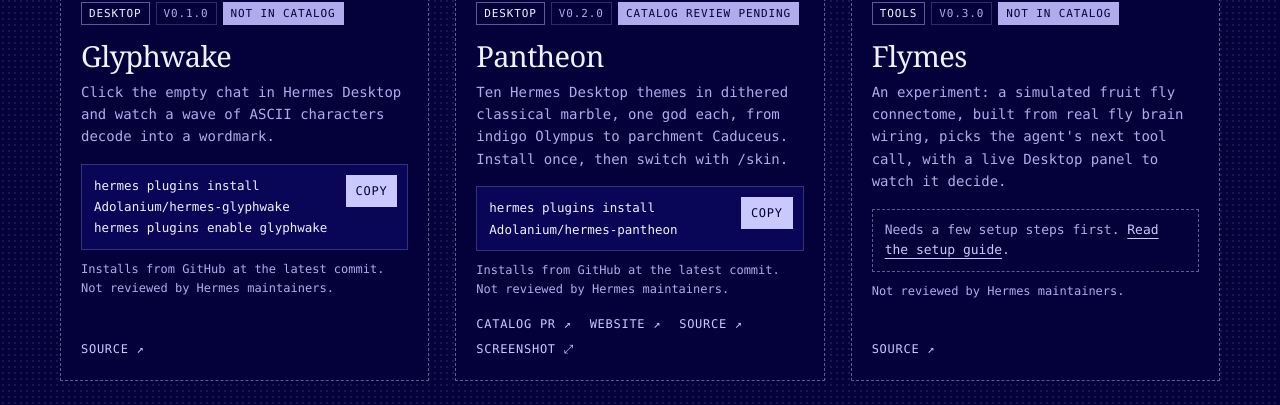
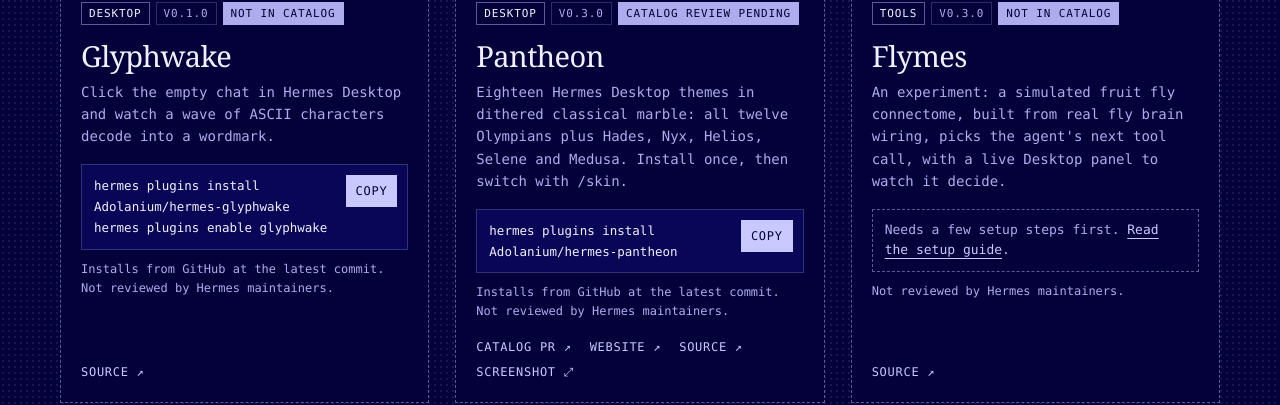
Before and after one commit to Adolanium/hermes-plugins, a plain HTML site: page index.html in a window 1280 px wide. Shown: the part 5150-5555 px from the top of the page. Drawn offline with Linux system fonts and the light colour scheme.

Commit message:
Pantheon: eighteen gods

```diff
--- a/catalog.config.json
+++ b/catalog.config.json
@@ -67,7 +67,7 @@
     "hermes-pantheon": {
       "category": "Desktop",
       "pending": "https://github.com/NousResearch/hermes-agent/pull/141032",
-      "summary": "Ten Hermes Desktop themes in dithered classical marble, one god each, from indigo Olympus to parchment Caduceus. Install once, then switch with /skin.",
+      "summary": "Eighteen Hermes Desktop themes in dithered classical marble: all twelve Olympians plus Hades, Nyx, Helios, Selene and Medusa. Install once, then switch with /skin.",
       "install": "hermes plugins install Adolanium/hermes-pantheon"
     }
   }
--- a/index.html
+++ b/index.html
@@ -457,18 +457,18 @@
     <p class="entry-links"><a href="https://github.com/Adolanium/hermes-glyphwake#readme">Source</a></p>
   </div>
 </article>
-<article class="entry entry-outside" id="hermes-pantheon" data-category="Desktop" data-listing="pending" data-search="pantheon hermes-pantheon ten hermes desktop themes in dithered classical marble, one god each, from indigo olympus to parchment caduceus. install once, then switch with /skin. desktop catalog review pending">
+<article class="entry entry-outside" id="hermes-pantheon" data-category="Desktop" data-listing="pending" data-search="pantheon hermes-pantheon eighteen hermes desktop themes in dithered classical marble: all twelve olympians plus hades, nyx, helios, selene and medusa. install once, then switch with /skin. desktop catalog review pending">
   <div class="bar"><span class="bar-name">hermes-pantheon</span><span class="bar-dots" aria-hidden="true"><i></i><i></i><i></i></span></div>
   <a class="art" href="https://github.com/Adolanium/hermes-pantheon" tabindex="-1" aria-hidden="true"><img src="assets/banners/hermes-pantheon.webp" alt="" width="960" height="480" loading="lazy" decoding="async"></a>
   <div class="entry-body">
-    <p class="entry-meta"><span>Desktop</span><span>v0.2.0</span><span class="listing">Catalog review pending</span></p>
+    <p class="entry-meta"><span>Desktop</span><span>v0.3.0</span><span class="listing">Catalog review pending</span></p>
     <h2><a href="https://github.com/Adolanium/hermes-pantheon">Pantheon</a></h2>
-    <p class="summary">Ten Hermes Desktop themes in dithered classical marble, one god each, from indigo Olympus to parchment Caduceus. Install once, then switch with /skin.</p>
+    <p class="summary">Eighteen Hermes Desktop themes in dithered classical marble: all twelve Olympians plus Hades, Nyx, Helios, Selene and Medusa. Install once, then switch with /skin.</p>
 
     <div class="command"><code><span class="nb">hermes</span> <span class="nb">plugins</span> <span class="nb">install</span> <span class="nb">Adolanium/<wbr>hermes-pantheon</span></code><button type="button" class="copy" data-command="hermes plugins install Adolanium/hermes-pantheon" aria-label="Copy install commands for Pantheon">Copy</button></div>
     <p class="unreviewed">Installs from GitHub at the latest commit. Not reviewed by Hermes maintainers.</p>
 
-    <p class="entry-links"><a href="https://github.com/NousResearch/hermes-agent/pull/141032">Catalog PR</a><a href="https://adolanium.github.io/hermes-pantheon/">Website</a><a href="https://github.com/Adolanium/hermes-pantheon#readme">Source</a><a class="view" href="https://raw.githubusercontent.com/Adolanium/hermes-pantheon/16e9a8c36458ebd0f03419fe8d8b1457fe6d4015/media/shots/hades.png" data-media="[{&quot;src&quot;:&quot;https://raw.githubusercontent.com/Adolanium/hermes-pantheon/16e9a8c36458ebd0f03419fe8d8b1457fe6d4015/media/shots/hades.png&quot;,&quot;video&quot;:false,&quot;demo&quot;:false}]" data-title="Pantheon">Screenshot</a></p>
+    <p class="entry-links"><a href="https://github.com/NousResearch/hermes-agent/pull/141032">Catalog PR</a><a href="https://adolanium.github.io/hermes-pantheon/">Website</a><a href="https://github.com/Adolanium/hermes-pantheon#readme">Source</a><a class="view" href="https://raw.githubusercontent.com/Adolanium/hermes-pantheon/c19043955225211d199921c21b4f8440ad0d6b98/media/shots/hera.png" data-media="[{&quot;src&quot;:&quot;https://raw.githubusercontent.com/Adolanium/hermes-pantheon/c19043955225211d199921c21b4f8440ad0d6b98/media/shots/hera.png&quot;,&quot;video&quot;:false,&quot;demo&quot;:false}]" data-title="Pantheon">Screenshot</a></p>
   </div>
 </article>
 <article class="entry entry-outside" id="flymes" data-category="Tools" data-listing="outside" data-search="flymes flymes an experiment: a simulated fruit fly connectome, built from real fly brain wiring, picks the agent&#39;s next tool call, with a live desktop panel to watch it decide. tools not in catalog">
--- a/media.json
+++ b/media.json
@@ -37,7 +37,7 @@
     "kind": "demo"
   },
   "hermes-pantheon": {
-    "source": "https://raw.githubusercontent.com/Adolanium/hermes-pantheon/16e9a8c36458ebd0f03419fe8d8b1457fe6d4015/media/shots/hades.png",
+    "source": "https://raw.githubusercontent.com/Adolanium/hermes-pantheon/c19043955225211d199921c21b4f8440ad0d6b98/media/shots/hera.png",
     "kind": "screenshot"
   }
 }
```
Also changed, not shown: 1 other file.
